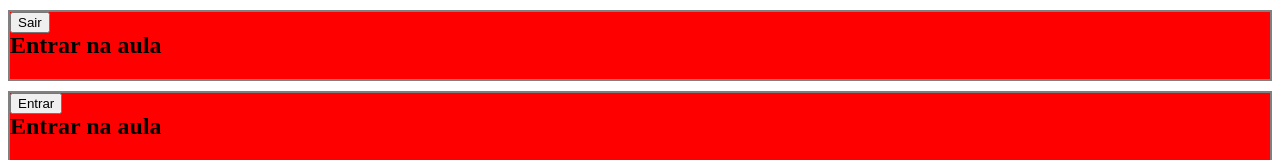
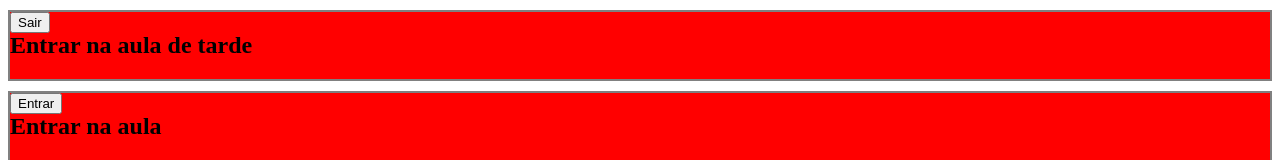
Before and after one commit to Luan338/Postion-T3, a plain HTML site: page index.html in a window 1280 px wide. Shown: the top 160 px of the page. Drawn offline with Linux system fonts and the light colour scheme.

Commit message:
Nova atualização

```diff
--- a/index.html
+++ b/index.html
@@ -11,7 +11,7 @@
 
     <div class="caixa2">
         <button>Sair</button>
-        <h2>Entrar na aula</h2>
+        <h2>Entrar na aula de tarde</h2>
     </div>
 
     <div class="caixa2">
```
